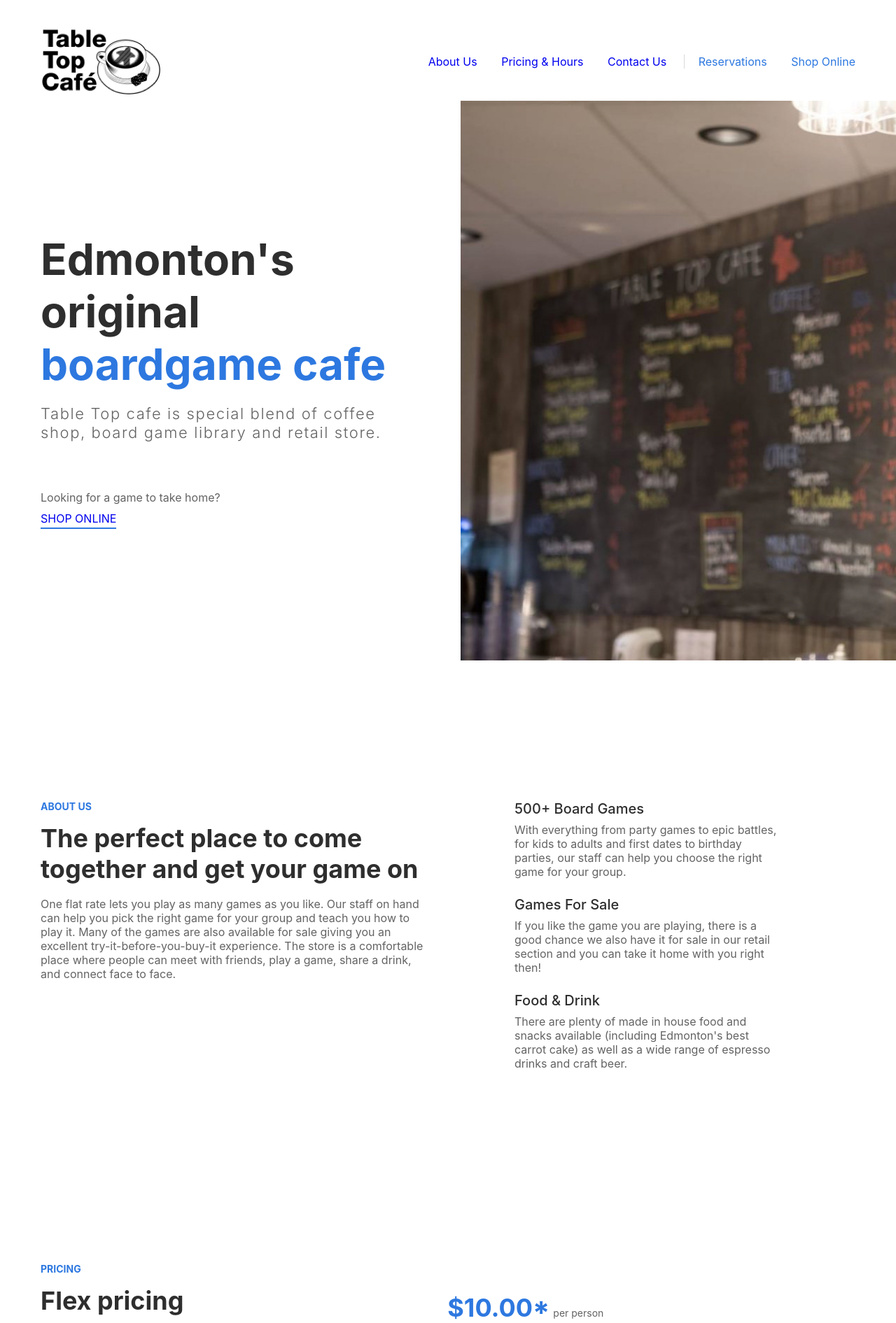
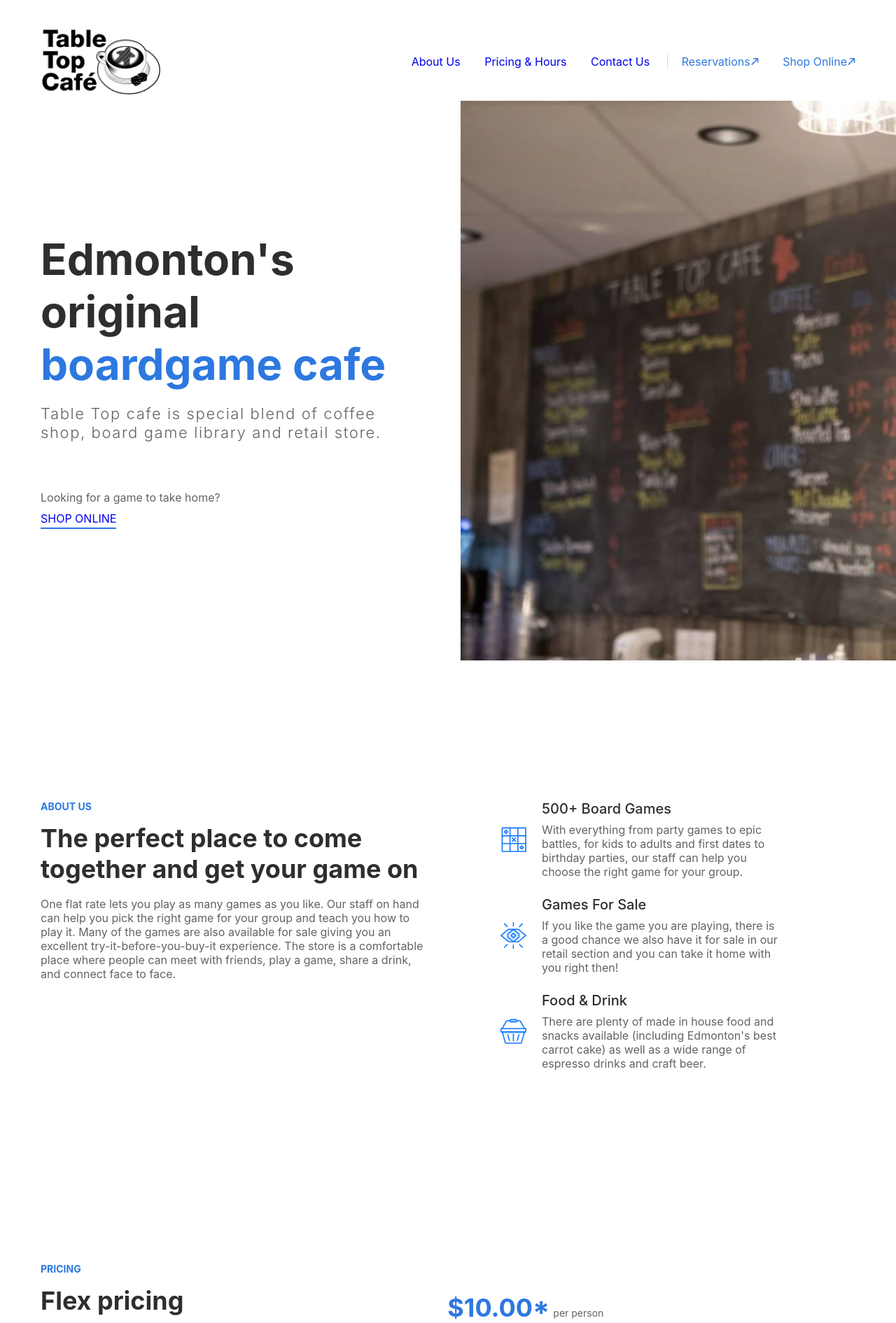
Before and after one commit to stvbdn/tabletop, a Jekyll site: the page built from index.md, in a window 1280 px wide. Shown: the top 1891 px of the page at 70% size. Built offline with Jekyll 4.4.1, drawn with Linux system fonts in a browser that asks for light colours; a script that is not in the unit is left out.

Commit message:
Update svgs

```diff
--- a/_includes/header.html
+++ b/_includes/header.html
@@ -12,7 +12,7 @@
     </div>
     <span class="vl"></span>
     <div class='nav-section'>
-      <a class="blue" href='#'>Reservations<img src="{{ 'images/external-arrow.svg' | relative_url }}" alt=""></a>
+      <a class="blue" href='https://www.tbdine.com/book/restaurant/table-top-board-game-cafe'>Reservations<img src="{{ 'images/external-arrow.svg' | relative_url }}" alt=""></a>
       <a class="blue" href='https://store.tabletopcafe.ca'>Shop Online<img src="{{ 'images/external-arrow.svg' | relative_url }}" alt=""></a>
     </div>
   </div>
```
Also changed, not shown: images/external-arrow.svg, images/facebook.svg, images/hamburger.svg, images/instagram.svg, images/shopping-basket-1.svg, images/tic-tac-toe.svg, images/twitter.svg, images/view-2.svg.
